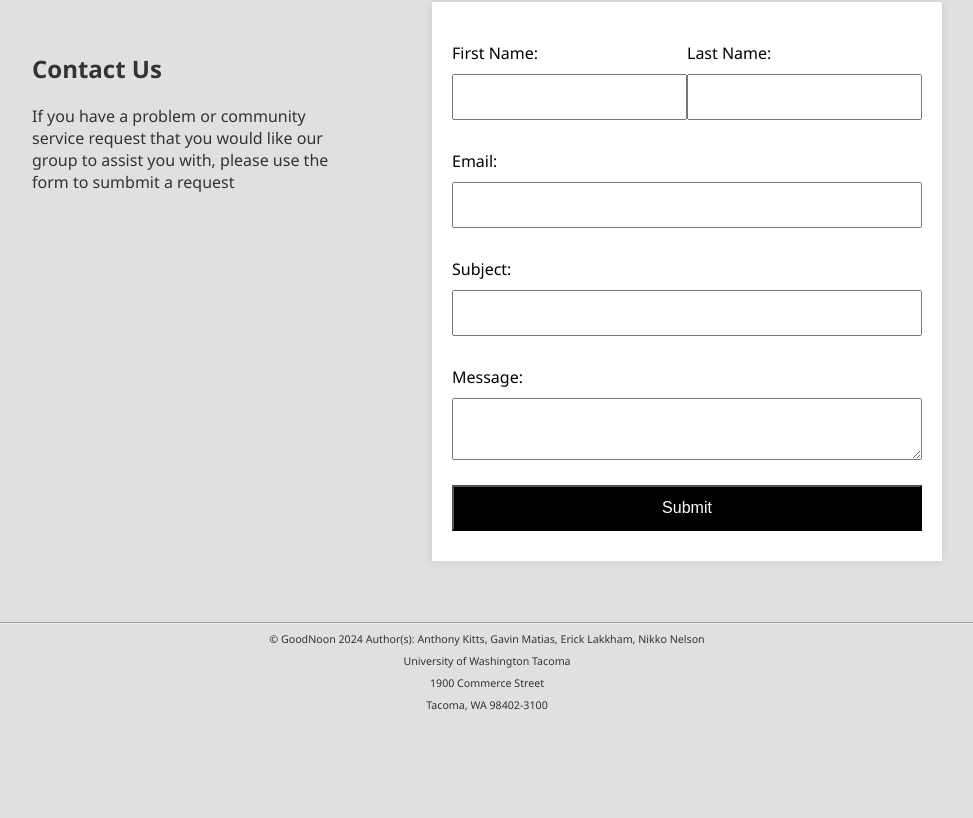
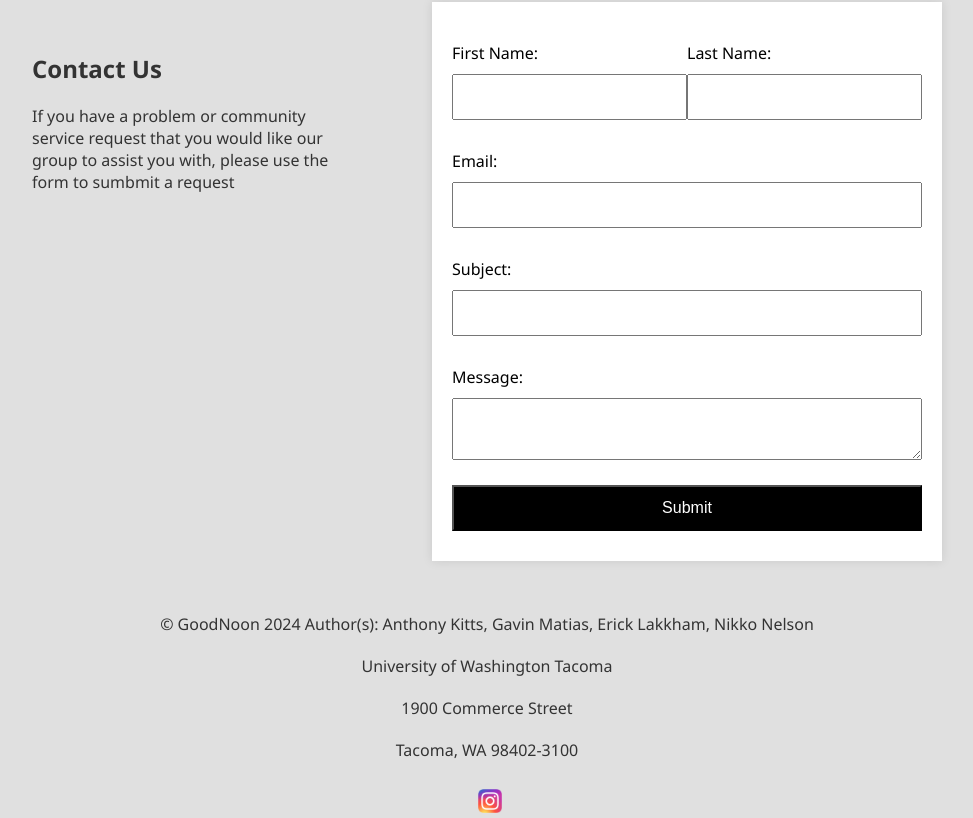
Before and after one commit to serviceandsolidarity/serviceandsolidarity.github.io, a plain HTML site: page contact_us.html in a window 1280 px wide. Shown: the part 342-1160 px from the top of the page, without its empty margins (153-1126 px from the left). Before the commit the page ends 1082 px from the top, so only its background shows below. Drawn offline with Linux system fonts and the light colour scheme.

Commit message:
Update contact_us.html

```diff
--- a/contact_us.html
+++ b/contact_us.html
@@ -59,12 +59,18 @@
         <script src="script.js"></script>
     </div>
 <p></p>
-<footer>
-    <hr />
-    <p>© GoodNoon 2024 Author(s): Anthony Kitts, Gavin Matias, Erick Lakkham, Nikko Nelson</p>
-    <p>University of Washington Tacoma</p>
-    <p>1900 Commerce Street</p>
-    <p>Tacoma, WA 98402-3100</p>
-</footer>
+    <div class="footer-content">
+        <div class="footer-text">
+            <p>© GoodNoon 2024 Author(s): Anthony Kitts, Gavin Matias, Erick Lakkham, Nikko Nelson</p>
+            <p>University of Washington Tacoma</p>
+            <p>1900 Commerce Street</p>
+            <p>Tacoma, WA 98402-3100</p>
+        </div>
+        <div class="footer-social">
+            <a href="yourInstagramLink" target="_blank">
+                <img src="instagramlogo.png" alt="Instagram" style="height: 24px; width: 24px;">
+            </a>
+        </div>
+    </div>
 </body>
 </html>
```
